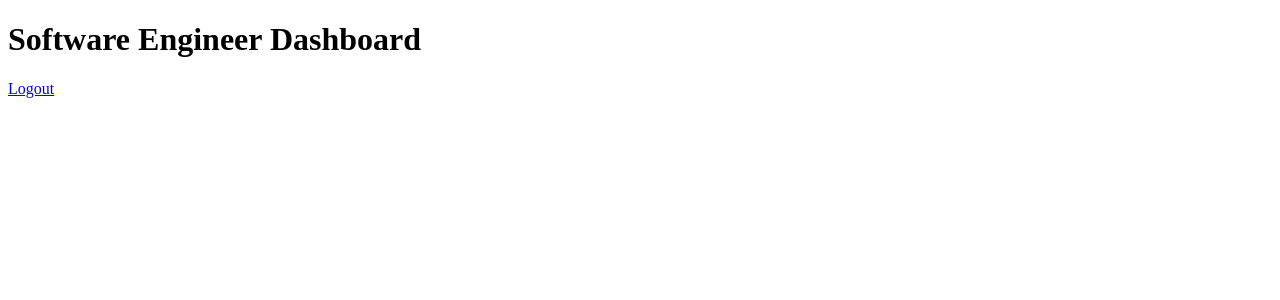
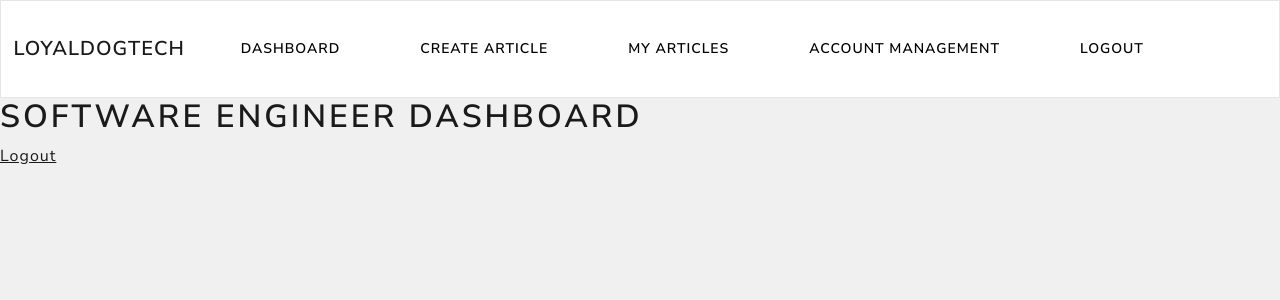
Before and after one commit to loyaldogtech/django_python_sub_platform, a Django app: template subplatform/software_engineer/templates/software_engineer/software_engineer-dashboard.html in a window 1280 px wide. Shown: the top 300 px of the page. Run offline with Django 3.2, Linux system fonts and the light colour scheme; the template is opened without the code that fills it, so the values that code supplies are empty.

Commit message:
Configure template inheritance for Navbar [Software Engineer]

```diff
--- /dev/null
+++ b/subplatform/software_engineer/templates/software_engineer/navbar.html
@@ -0,0 +1,85 @@
+<!DOCTYPE html>
+
+{% load static %}
+
+<html lang="en">
+
+<head>
+    <meta charset="UTF-8">
+    <meta name="viewport" content="width=device-width, initial-scale=1.0">
+    <link rel="stylesheet" type="text/css" href="https://bootswatch.com/5/lux/bootstrap.min.css">
+    <link rel="stylesheet" type="text/css" href="{% static 'CSS/styles.css' %}">
+
+    <title>Loyaldogtech | Software Engineer</title>
+</head>
+
+<body>
+    <nav class="navbar navbar-expand-lg navbar-light bg-light justify-content-center">
+
+        <a class="navbar-brand main-heading">
+
+            &nbsp; Loyaldogtech
+
+        </a>
+
+
+        <button class="navbar-toggler" type="button" data-toggle="collapse" data-target="#navbarNavDropdown"
+            aria-controls="navbarNavDropdown" aria-expanded="false" aria-label="Toggle navigation">
+            <span class="navbar-toggler-icon"></span>
+        </button>
+
+
+        <div class="collapse navbar-collapse text-center" id="navbarNavDropdown">
+
+
+            <ul class="navbar-nav ml-auto">
+
+
+                <li class="nav-item">
+
+                    <a class="btn btn-secondary navbar-btn" type="button"
+                        href="{% url 'software_engineer-dashboard' %}">Dashboard</a>
+
+                </li>
+
+                <li class="nav-item">
+
+                    <a class="btn btn-secondary navbar-btn" type="button" href="{% url '' %}">Create article</a>
+
+                </li>
+
+                <li class="nav-item">
+
+                    <a class="btn btn-secondary navbar-btn" type="button" href="{% url '' %}">My articles</a>
+
+                </li>
+
+                <li class="nav-item">
+
+                    <a class="btn btn-secondary navbar-btn" type="button" href="{% url '' %}">Account management</a>
+
+                </li>
+
+                <li class="nav-item">
+
+                    <a class="btn btn-secondary navbar-btn" type="button" href="{% url 'user_logout' %}">Logout</a>
+
+                </li>
+
+
+
+
+            </ul>
+
+
+        </div>
+
+
+    </nav>
+
+    {% block content %}
+    {% endblock content %}
+
+</body>
+
+</html>
--- a/subplatform/software_engineer/templates/software_engineer/software_engineer-dashboard.html
+++ b/subplatform/software_engineer/templates/software_engineer/software_engineer-dashboard.html
@@ -1,3 +1,6 @@
+{% extends 'software_engineer/navbar.html' %}
+{% block content %}
+
 <!DOCTYPE html>
 <html lang="en">
 
@@ -15,4 +18,6 @@
 
 </body>
 
+{% endblock %}
+
 </html>
```
Also changed, not shown: subplatform/account/templates/account/index.html (+3 -14 lines), subplatform/db.sqlite3.
